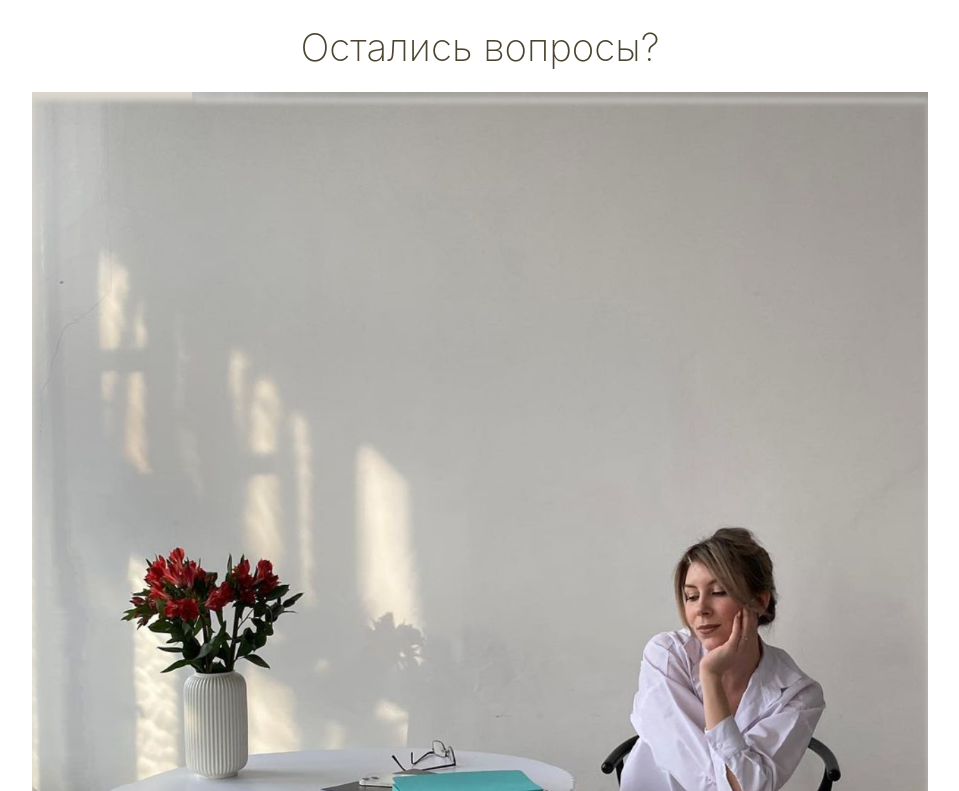
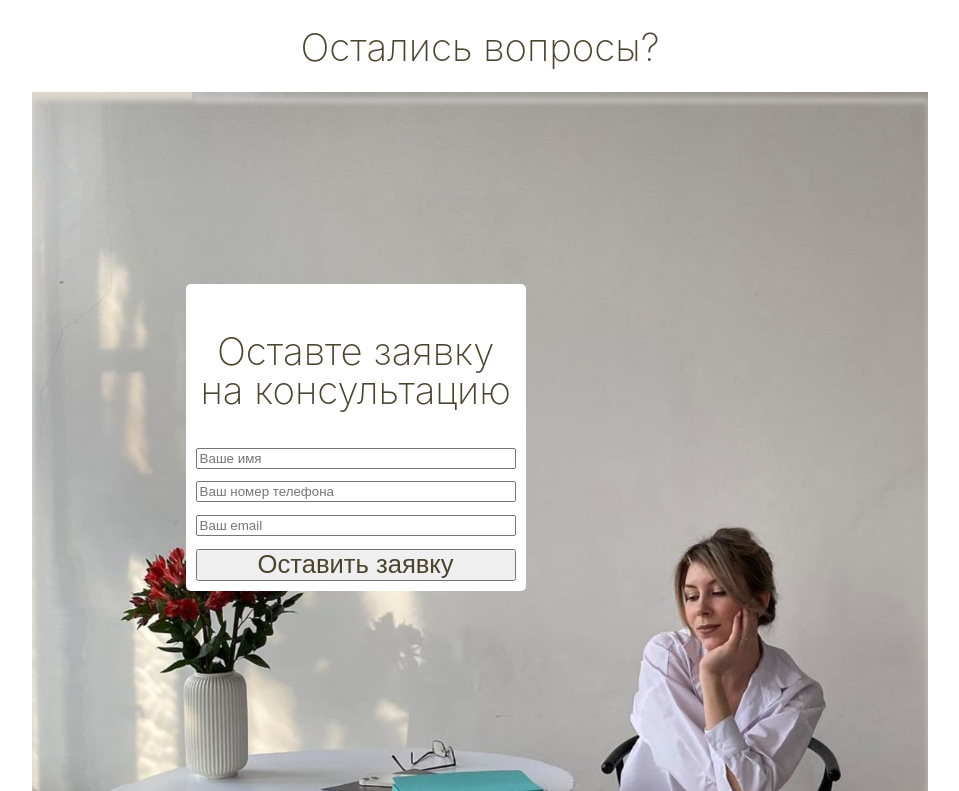
Before and after one commit to gigabyte1511/di_lawyer_landing_app, a React (Vite) app: page / in a window 1280 px wide. Shown: the part 2168-2959 px from the top of the page, without its empty margins (160-1119 px from the left). Built offline with nearby package versions, Linux system fonts and the light colour scheme.

Commit message:
Added contact form

```diff
--- a/package.json
+++ b/package.json
@@ -9,8 +9,10 @@
     "preview": "vite preview"
   },
   "dependencies": {
+    "formik": "^2.2.9",
     "react": "^18.2.0",
-    "react-dom": "^18.2.0"
+    "react-dom": "^18.2.0",
+    "yup": "^1.0.2"
   },
   "devDependencies": {
     "@types/react": "^18.0.28",
--- /dev/null
+++ b/src/components/ContactForm/ContactForm.tsx
@@ -0,0 +1,46 @@
+import style from './style.module.css'
+import { Formik, Form, Field } from 'formik'
+import * as Yup from 'yup'
+
+interface MyFormValues {
+  name: string
+  phone: string
+  email: string
+}
+
+export default function ContactForm (): JSX.Element {
+  const initialValues: MyFormValues = { name: '', phone: '', email: '' }
+  return (
+     <div className={style.container}>
+        <h3 className={style.header}>Оставте заявку на консультацию</h3>
+       <Formik
+         initialValues={initialValues}
+         validationSchema={Yup.object({
+           name: Yup.string().required('Please enter full name'),
+           phone: Yup.string().required('Please enter full name'),
+           email: Yup.string()
+             .email()
+             .required('Enter valid email-id')
+         })}
+         onSubmit={(values, actions) => {
+           console.log({ values, actions })
+         }}
+       >
+        {({ errors, touched }) => (
+         <Form className={style.form}>
+           <Field id="name" name="name" placeholder="Ваше имя" />
+           {errors.name && touched.name ? (<div >{errors.name}</div>) : null}
+
+           <Field id="phone" name="phone" placeholder="Ваш номер телефона" />
+           {errors.phone && touched.phone ? (<div >{errors.phone}</div>) : null}
+
+           <Field id="email" name="email" placeholder="Ваш email" />
+           {errors.email && touched.email ? (<div >{errors.email}</div>) : null}
+
+           <button className={style.button} type="submit">Оставить заявку</button>
+         </Form>
+        )}
+       </Formik>
+     </div>
+  )
+}
--- /dev/null
+++ b/src/components/ContactForm/style.module.css
@@ -0,0 +1,26 @@
+.container{
+    width: 25vw;
+    background-color: white;
+    border-radius: 5px;
+    padding: 10px;
+
+}
+.header{
+    font-weight: 200;
+    font-size: 3vw;
+    line-height: 3vw;
+    color: #4B4530;
+    text-align: center;
+}
+.form{
+    display: flex;
+    flex-direction: column;
+    gap: 1vw;
+}
+.button{
+    font-weight: 200;
+    font-size: 2vw;
+    line-height: 2vw;
+    color: #4B4530;
+    text-align: center;
+}
--- a/src/components/Sections/ContactSection/ContactSection.tsx
+++ b/src/components/Sections/ContactSection/ContactSection.tsx
@@ -1,5 +1,6 @@
 import style from './style.module.css'
 import contact from './img/contact.png'
+import ContactForm from '../../ContactForm/ContactForm'
 
 export default function ContactSection (): JSX.Element {
   return (
@@ -7,7 +8,9 @@ export default function ContactSection (): JSX.Element {
       <h1 className={style.header}>Остались вопросы?</h1>
       <div className={style.imageVrapper}>
         <img className={style.image} src={contact} alt="" />
-
+        <div className={style.form}>
+          <ContactForm />
+        </div>
       </div>
     </div>
   )
--- a/src/components/Sections/ContactSection/style.module.css
+++ b/src/components/Sections/ContactSection/style.module.css
@@ -17,38 +17,9 @@
 .image{
     width: 70vw;
 }
-.textfield{
+.form{
     position: absolute;
-    display: flex;
-    flex-direction: column;
-    gap: 10px;
-    left: 30vw;
     top: 15vw;
-    width: 30vw;
+    left: 12vw;
+
 }
-.textfield p {
-    font-weight: 300;
-    font-size: 1.5vw;
-    line-height: 1.5vw;
-    color: #4B4530;
-    margin: 0;
-}
-.button{
-    width: 25vw;
-    font-weight: 200;
-    font-size: 2vw;
-    line-height: 2vw;
-    text-align: center;
-    border-radius: 10px;
-    border: 0;
-    padding: 5px;
-    color: #4B4530;
-
-    background: #D6D1CC;
-    border: 2px solid #4B4530;
-    box-shadow: 0px 4px 4px rgba(0, 0, 0, 0.25), -15px 10px 20px rgba(0, 0, 0, 0.25);
-    border-radius: 5px;
-}
-.button:hover{
-    opacity: 0.8;
-}
--- a/src/components/Sections/SectionFirst/style.module.css
+++ b/src/components/Sections/SectionFirst/style.module.css
@@ -45,7 +45,7 @@
     color: #4B4530;
 
     background: #D6D1CC;
-    border: 2px solid #4B4530;
+    border: 1px solid #4B4530;
     box-shadow: 0px 4px 4px rgba(0, 0, 0, 0.25), -15px 10px 20px rgba(0, 0, 0, 0.25);
     border-radius: 5px;
 }
```
Also changed, not shown: 1 other file (tests, documents, lock files or other folders).
